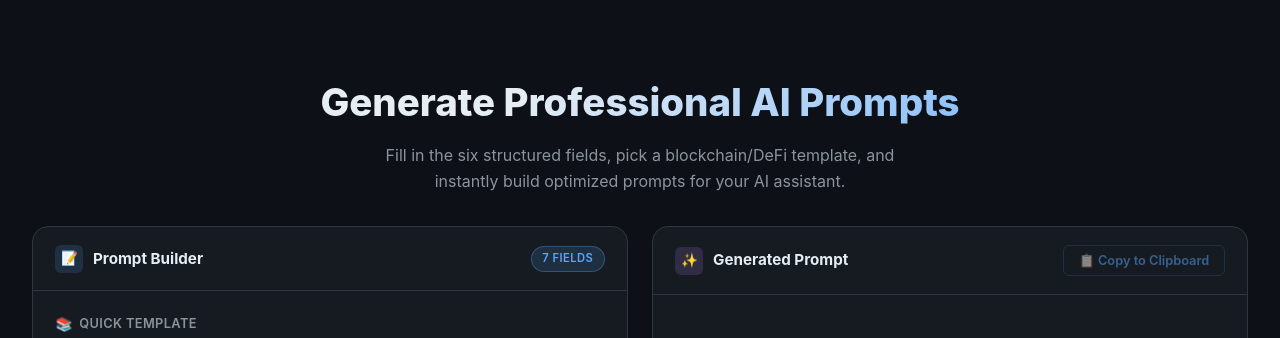
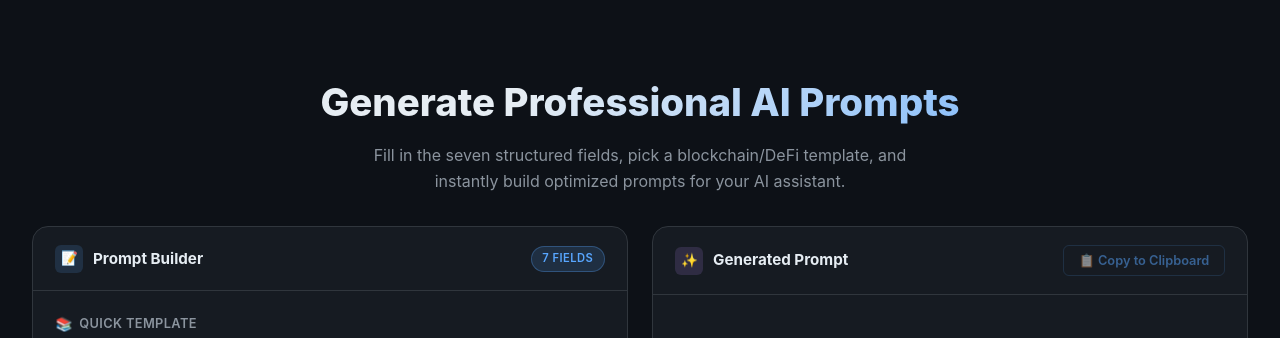
Before and after one commit to joelstj/Prompt-Generator-, a Flask app: page / in a window 1280 px wide. Shown: the part 65-403 px from the top of the page. Run offline with Flask 3, Linux system fonts and the light colour scheme.

Commit message:
Fix dashboard opening issues: auto-open browser, update field/template counts, fix docs
Co-authored-by: joelstj <258544992+joelstj@users.noreply.github.com>

```diff
--- a/templates/index.html
+++ b/templates/index.html
@@ -33,7 +33,7 @@
   <!-- Hero -->
   <section class="hero" aria-labelledby="hero-heading">
     <h1 id="hero-heading">Generate Professional AI Prompts</h1>
-    <p>Fill in the six structured fields, pick a blockchain/DeFi template, and instantly build optimized prompts for your AI assistant.</p>
+    <p>Fill in the seven structured fields, pick a blockchain/DeFi template, and instantly build optimized prompts for your AI assistant.</p>
   </section>
 
   <!-- Two-Panel Layout -->
```
Also changed, not shown: README.md, 2 other files.
